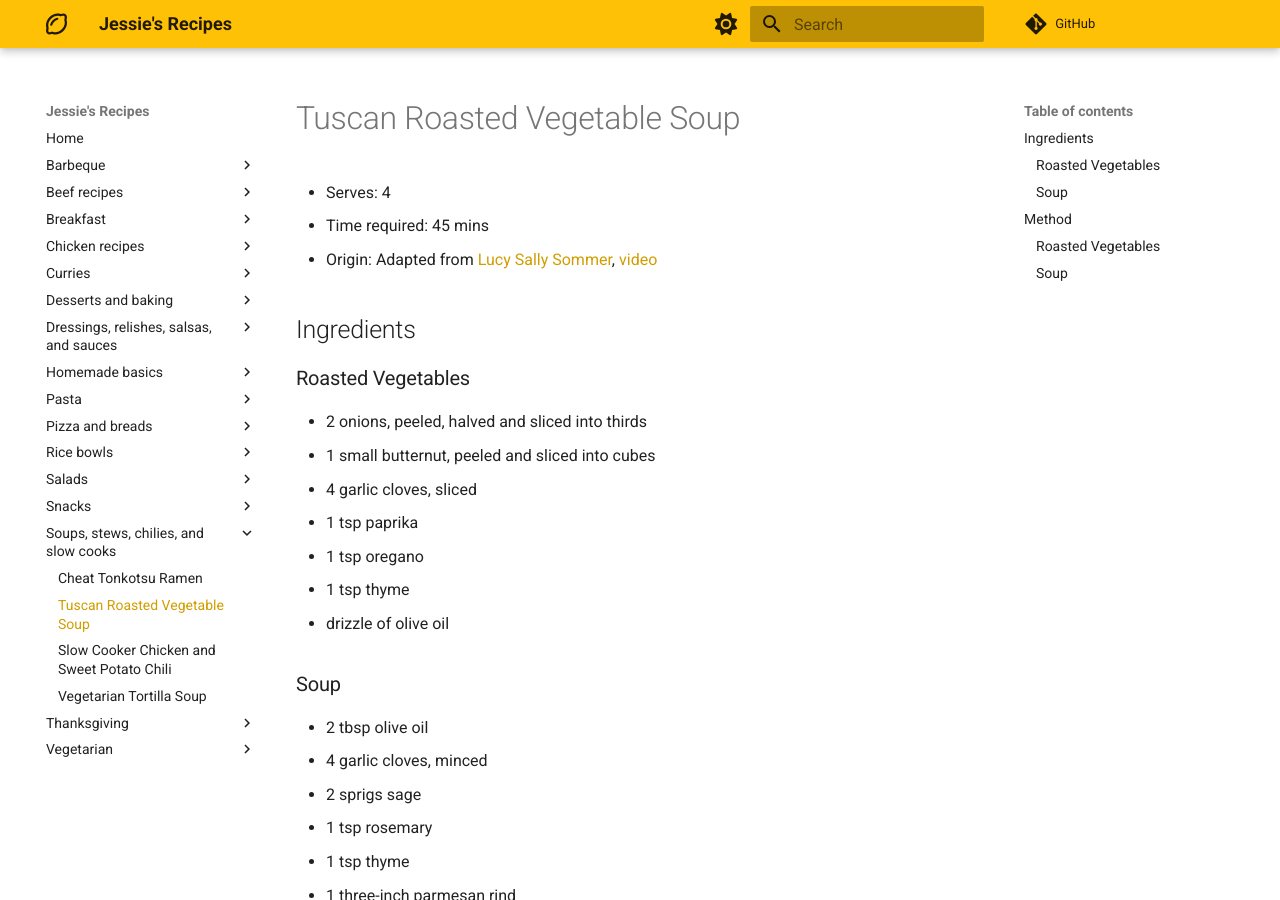
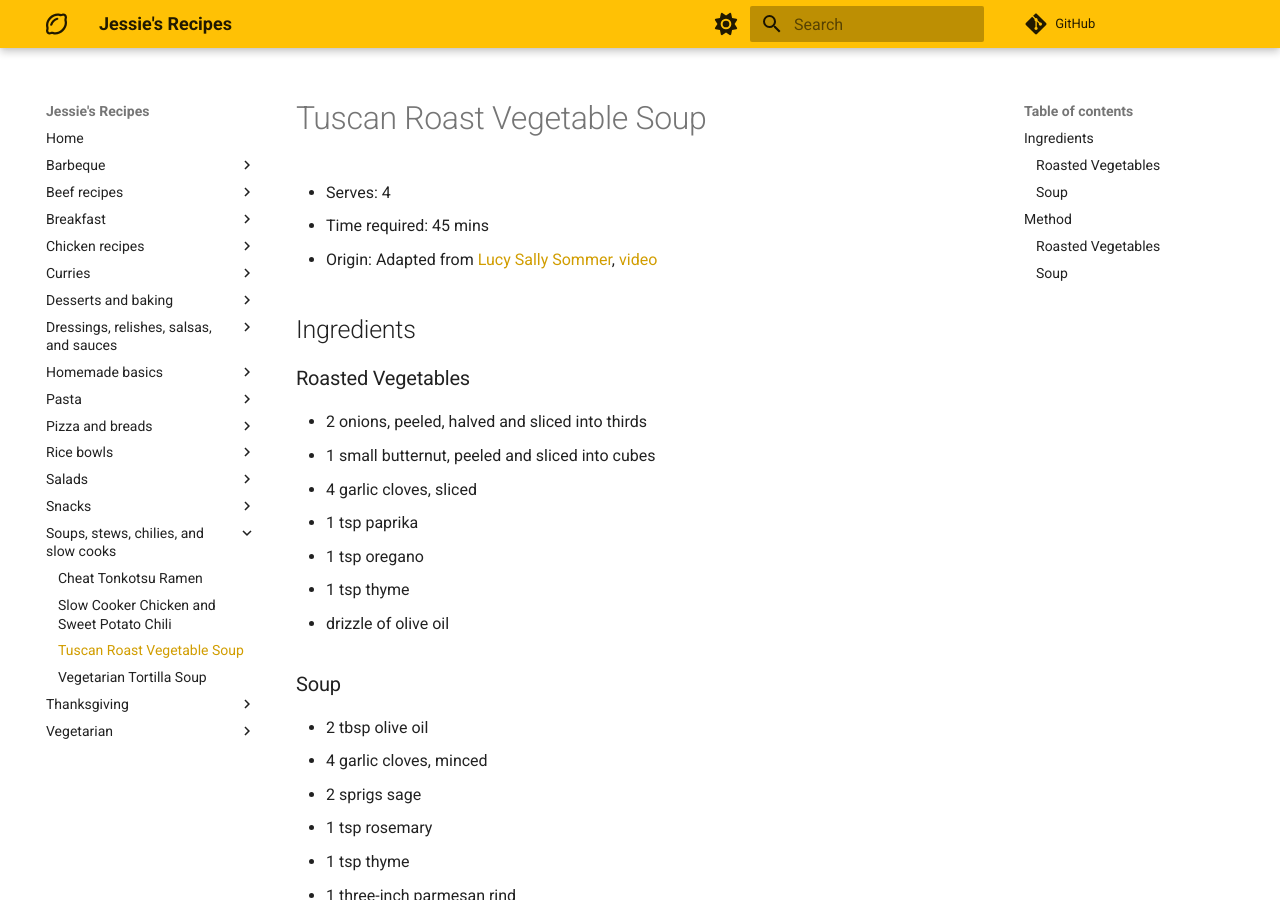
Before and after one commit to Adroz/recipe-database, an MkDocs documentation site: the page built from docs/soups,-stews,-chilies,-and-slow-cooks/tuscan-roast-vegetable-soup.md, in a window 1280 px wide and 900 px high. Built offline with MkDocs 1.6.1 and Material for MkDocs 9.7.7, drawn with Linux system fonts in a browser that asks for light colours; comment, search, counter and statistics services are not loaded.

Commit message:
Update and rename roasted-vegetable-soup.md to tuscan-roast-vegetable-soup.md

```diff
--- a/docs/soups,-stews,-chilies,-and-slow-cooks/roasted-vegetable-soup.md
+++ b/docs/soups,-stews,-chilies,-and-slow-cooks/tuscan-roast-vegetable-soup.md
@@ -1,4 +1,4 @@
-# Tuscan Roasted Vegetable Soup
+# Tuscan Roast Vegetable Soup
 * Serves: 4
 * Time required: 45 mins
 * Origin: Adapted from [Lucy Sally Sommer](https://www.lucysallysommer.co.uk/roasted-butternut-squash-soup), [video](https://www.instagram.com/p/DDRP_LWIxXW/)
```
